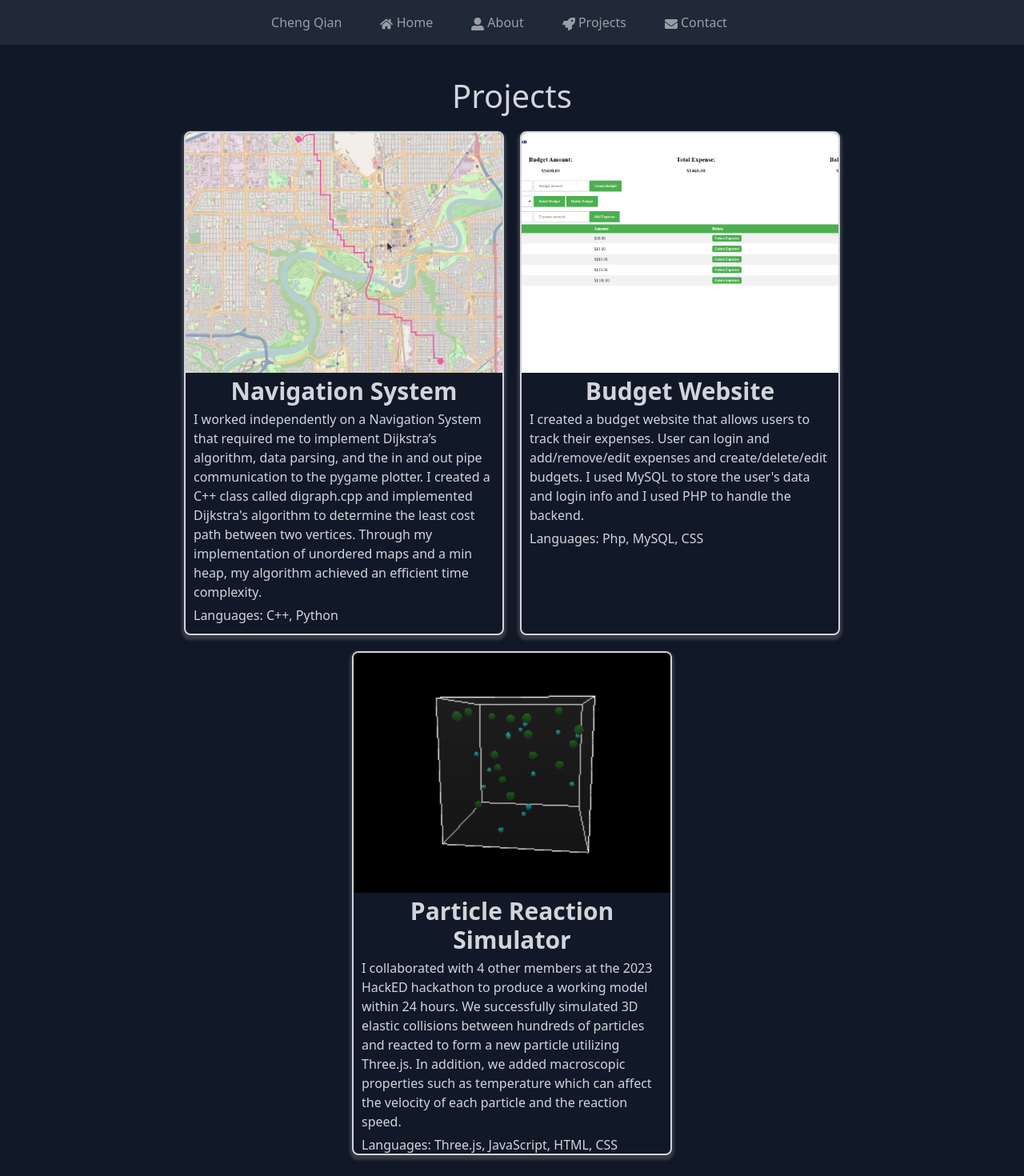
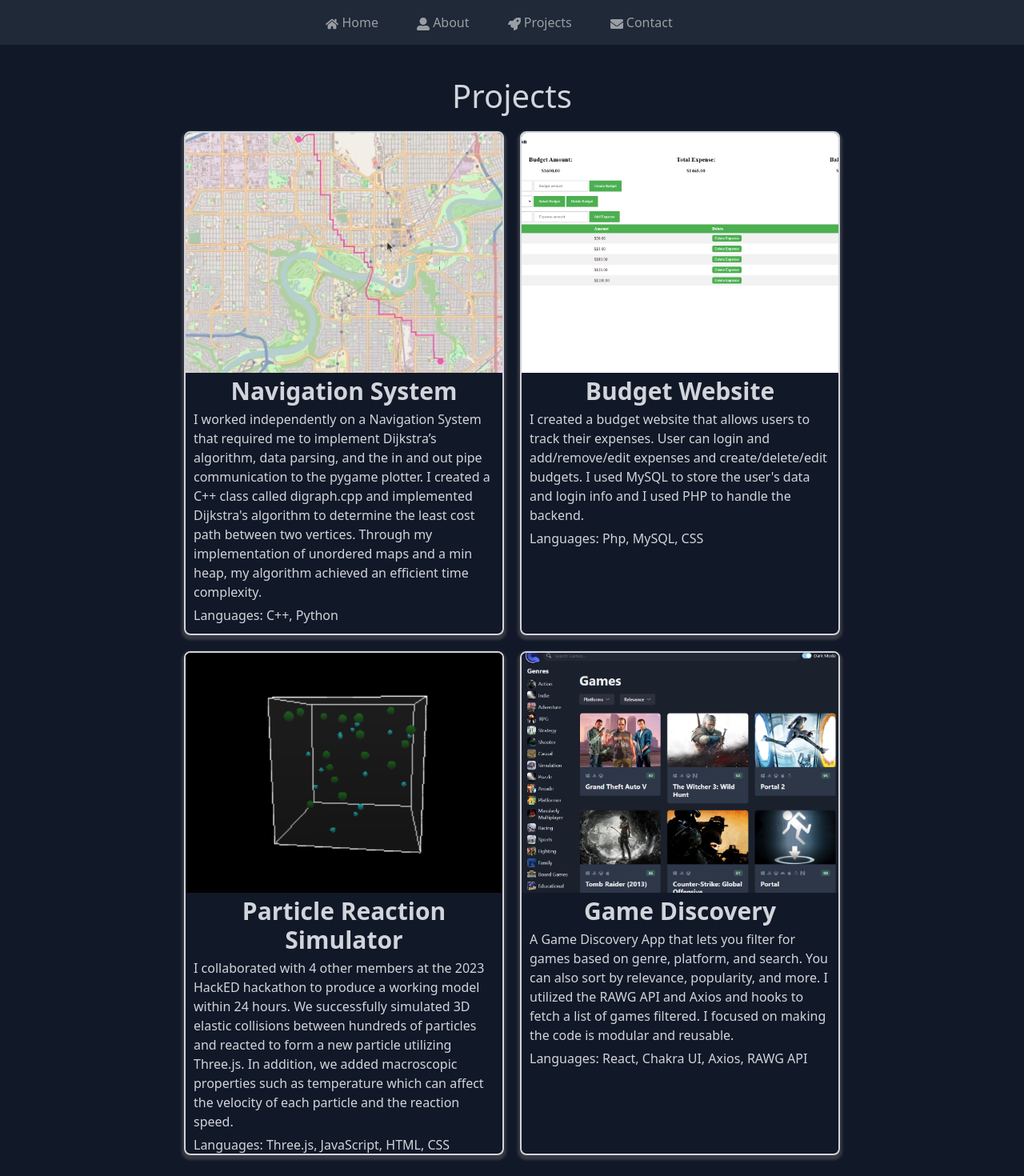
Before and after one commit to M4DF1R3/my-portfolio, a React (Create React App) app: page /projects in a window 1280 px wide. Shown: the top 1470 px of the page at 80% size. Built offline with nearby package versions, Linux system fonts and the light colour scheme.

Commit message:
Added a Project

```diff
--- a/src/components/Navbar.js
+++ b/src/components/Navbar.js
@@ -12,7 +12,6 @@ function NavBar() {
                 <Navbar.Toggle aria-controls="basic-navbar-nav" />
                 <Navbar.Collapse id="basic-navbar-nav">
                     <Nav className="top-nav">
-                        <Nav.Link href=""> Cheng Qian </Nav.Link>
                         <Nav.Link href="/"><FaHome /> Home</Nav.Link>
                         <Nav.Link href="/About"><FaUserAlt /> About</Nav.Link>
                         <Nav.Link href="/Projects"><FaRocket /> Projects</Nav.Link>
--- a/src/components/Projects/Projects.js
+++ b/src/components/Projects/Projects.js
@@ -4,6 +4,7 @@ import navSystem from "../../assets/images/nav-system.png";
 import budget from "../../assets/images/budget.png";
 import ProjectCard from "./ProjectCard";
 import particle from "../../assets/images/particle.png";
+import gameDiscovery from "../../assets/images/game-discovery.png";
 import { Row } from "react-bootstrap";
 import 'animate.css'
 
@@ -26,6 +27,12 @@ const projects = [
     description: "I collaborated with 4 other members at the 2023 HackED hackathon to produce a working model within 24 hours. We successfully simulated 3D elastic collisions between hundreds of particles and reacted to form a new particle utilizing Three.js. In addition, we added macroscopic properties such as temperature which can affect the velocity of each particle and the reaction speed.",
     languages: ["Three.js", "JavaScript", "HTML", "CSS"],
   },
+  {
+    title: "Game Discovery",
+    imageSrc: gameDiscovery,
+    description: "A Game Discovery App that lets you filter for games based on genre, platform, and search. You can also sort by relevance, popularity, and more. I utilized the RAWG API and Axios and hooks to fetch a list of games filtered. I focused on making the code is modular and reusable.",
+    languages: ["React", "Chakra UI", "Axios", "RAWG API"],
+  }
 ];
 
 function Projects() {
```
Also changed, not shown: src/assets/images/game-discovery.png (added).
